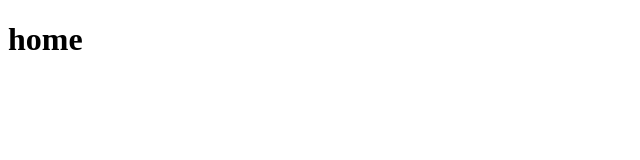
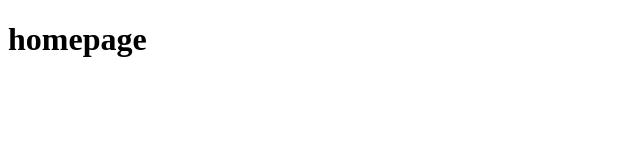
Before and after one commit to lammoni85/test-revert-command, a plain HTML site: page index.html in a window 1280 px wide. Shown: the whole page, without its empty margins (0-640 px from the left). Drawn offline with Linux system fonts and the light colour scheme.

Commit message:
index.html homepage

```diff
--- a/index.html
+++ b/index.html
@@ -4,11 +4,11 @@
 <meta charset="UTF-8">
 <meta name="viewport" content="width=device-width, initial-scale=1.0">
 <meta http-equiv="X-UA-Compatible" content="ie=edge">
-<title>Home</title>
+<title>Homepage</title>
 </head>
 <body>
 
-    <h1>home</h1>
+    <h1>homepage</h1>
 
 </body>
 </html>
```
